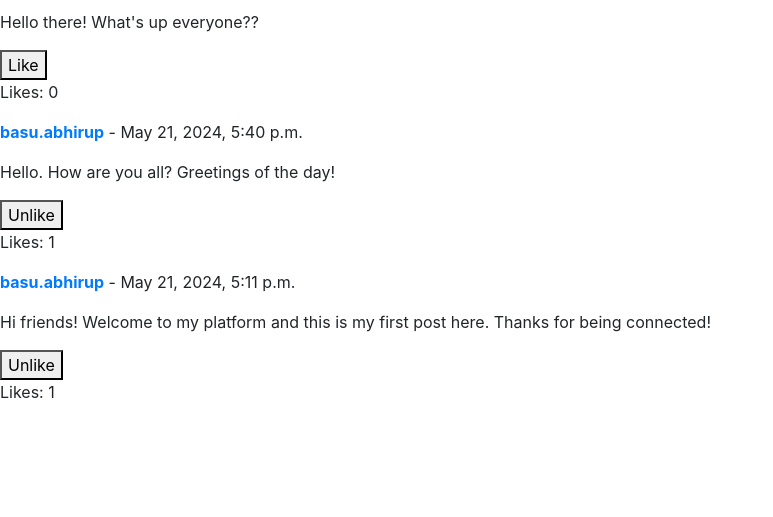
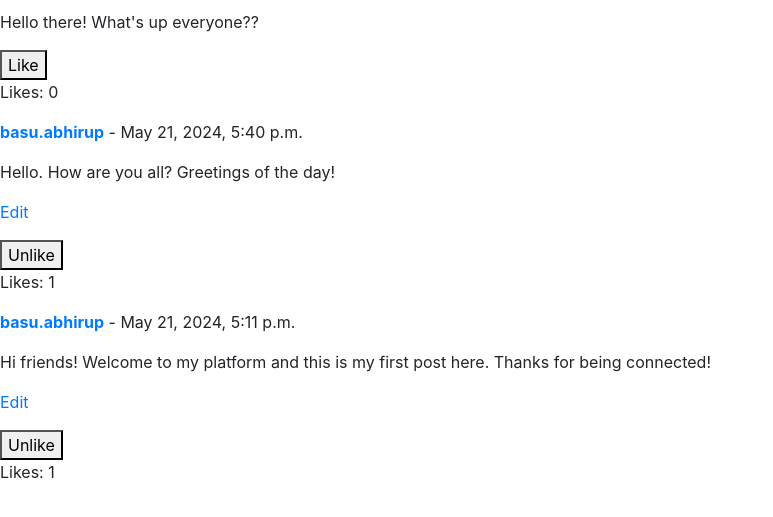
Before and after one commit to basuabhirup/cs50w-network, a Django app: page /posts in a window 1280 px wide. Shown: the part 142-659 px from the top of the page, without its empty margins (0-773 px from the left). Run offline with Django 3.2, Linux system fonts and the light colour scheme; a user stored in the database is signed in; data comes from the database, SQL or seed files in the repository; both versions use the stored data as it was after the commit; some libraries are stand-ins or nearby versions.

Commit message:
Ad "Edit" button fow user's own posts

```diff
--- a/network/templates/network/all_posts.html
+++ b/network/templates/network/all_posts.html
@@ -8,6 +8,9 @@
         <p><a href="{% url 'profile' post.post.user.username %}"><b>{{ post.post.user.username }}</b></a> - {{ post.post.timestamp }}</p>
         <p>{{ post.post.content }}</p>
         {% if user.is_authenticated %}
+            {% if post.post.user == user %}
+                <p><a href="#">Edit</a></p>
+            {% endif %}
             <button class="like-button" data-post-id="{{ post.post.id }}" onclick="handleLiking(event)">
                 {% if post.already_liked == True %}
                     Unlike
```
Also changed, not shown: db.sqlite3.
